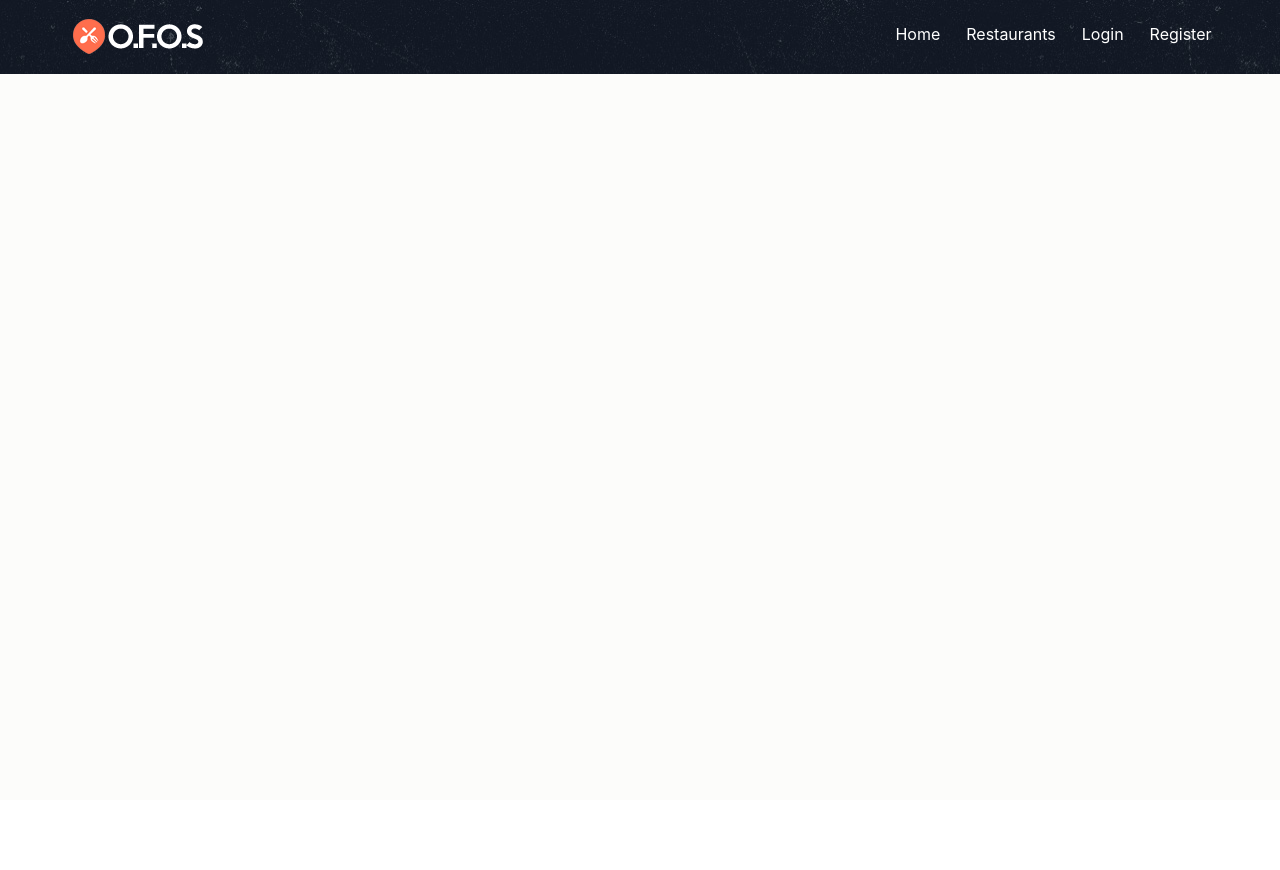
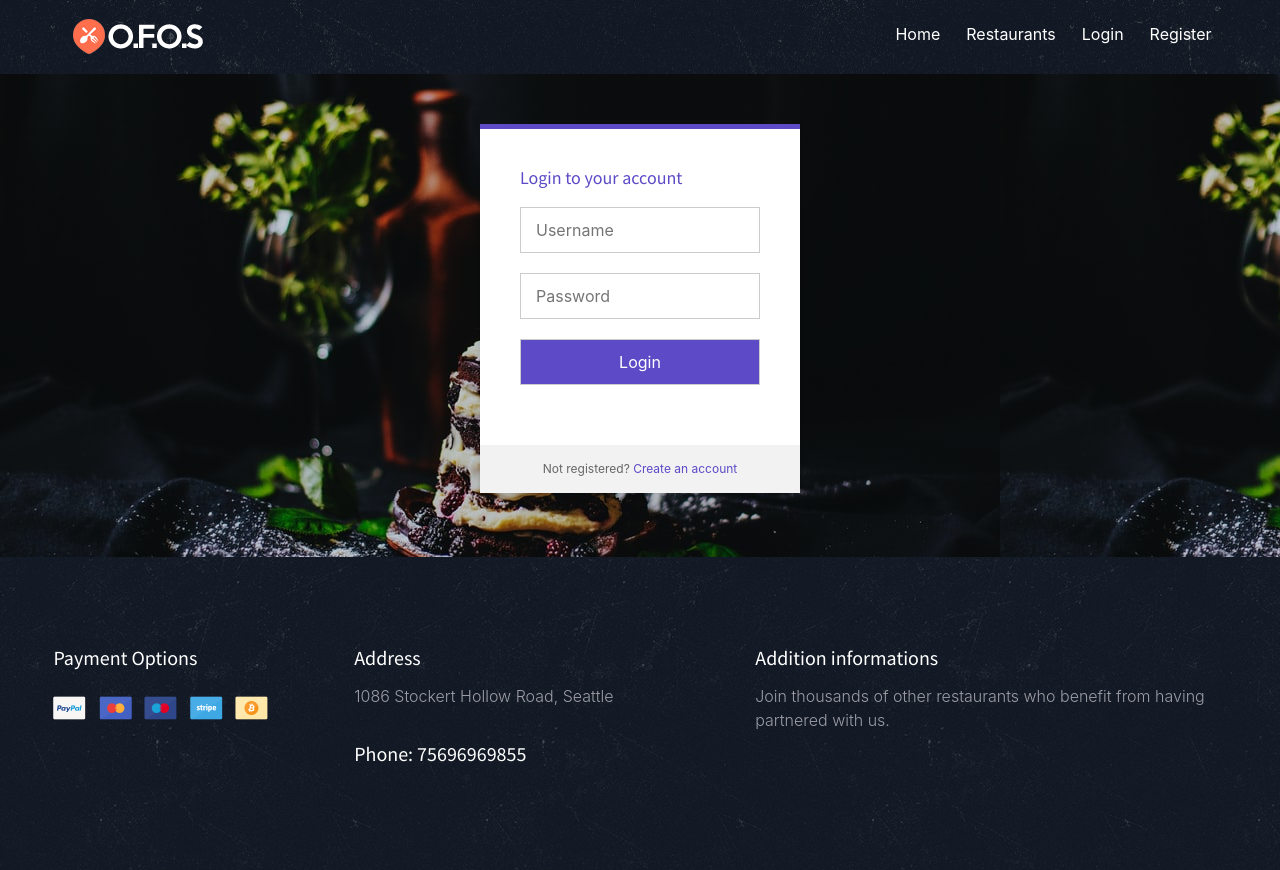
Before and after one commit to mbappe123sui/Online-Food, a PHP site: page /login.php in a window 1280 px wide. Before the commit the page ends 74 px from the top, so only its background shows below. Run offline with PHP 8.4, Linux system fonts and the light colour scheme; data that the repository does not hold is empty; some libraries are stand-ins or nearby versions; some web fonts are replaced.

Commit message:
my second push

```diff
--- a/login.php
+++ b/login.php
@@ -64,5 +64,109 @@
             </nav>
 
         </header>
+        <div style=" background-image: url('images/img/pimg.jpg');">
+
+<?php
+include("connection/connect.php");
+error_reporting(0);
+session_start();
+if(isset($_POST['submit']))
+{
+	$username = $_POST['username'];
+	$password = $_POST['password'];
+
+	if(!empty($_POST["submit"]))
+     {
+	$loginquery ="SELECT * FROM users WHERE username='$username' && password='".md5($password)."'"; //selecting matching records
+	$result=mysqli_query($db, $loginquery); //executing
+	$row=mysqli_fetch_array($result);
+
+	                        if(is_array($row))
+								{
+                                    	$_SESSION["user_id"] = $row['u_id'];
+										 header("refresh:1;url=index.php");
+	                            }
+							else
+							    {
+                                      	$message = "Invalid Username or Password!";
+                                }
+	 }
+
+
+}
+?>
+
+
+<div class="pen-title">
+  <
+</div>
+
+<div class="module form-module">
+  <div class="toggle">
+
+  </div>
+  <div class="form">
+    <h2>Login to your account</h2>
+	  <span style="color:red;"><?php echo $message; ?></span>
+   <span style="color:green;"><?php echo $success; ?></span>
+    <form action="" method="post">
+      <input type="text" placeholder="Username"  name="username"/>
+      <input type="password" placeholder="Password" name="password"/>
+      <input type="submit" id="buttn" name="submit" value="Login" />
+    </form>
+  </div>
+
+  <div class="cta">Not registered?<a href="registration.php" style="color:#5c4ac7;"> Create an account</a></div>
+</div>
+  <script src='http://cdnjs.cloudflare.com/ajax/libs/jquery/2.1.3/jquery.min.js'></script>
+
+
+
+
+  <div class="container-fluid pt-3">
+	<p></p>
+  </div>
+
+
+
+        <footer class="footer">
+            <div class="container">
+
+
+                <div class="bottom-footer">
+                    <div class="row">
+                        <div class="col-xs-12 col-sm-3 payment-options color-gray">
+                            <h5>Payment Options</h5>
+                            <ul>
+                                <li>
+                                    <a href="#"> <img src="images/paypal.png" alt="Paypal"> </a>
+                                </li>
+                                <li>
+                                    <a href="#"> <img src="images/mastercard.png" alt="Mastercard"> </a>
+                                </li>
+                                <li>
+                                    <a href="#"> <img src="images/maestro.png" alt="Maestro"> </a>
+                                </li>
+                                <li>
+                                    <a href="#"> <img src="images/stripe.png" alt="Stripe"> </a>
+                                </li>
+                                <li>
+                                    <a href="#"> <img src="images/bitcoin.png" alt="Bitcoin"> </a>
+                                </li>
+                            </ul>
+                        </div>
+                        <div class="col-xs-12 col-sm-4 address color-gray">
+                            <h5>Address</h5>
+                            <p>1086 Stockert Hollow Road, Seattle</p>
+                                    <h5>Phone: 75696969855</a></h5> </div>
+                        <div class="col-xs-12 col-sm-5 additional-info color-gray">
+                            <h5>Addition informations</h5>
+                           <p>Join thousands of other restaurants who benefit from having partnered with us.</p>
+                        </div>
+                    </div>
+                </div>
+
+            </div>
+        </footer>
 </body>
 </html>
```
